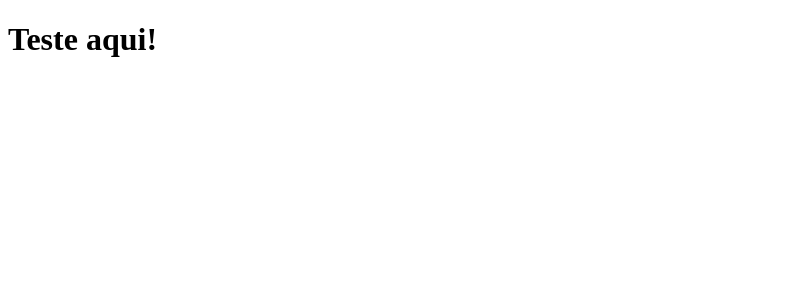
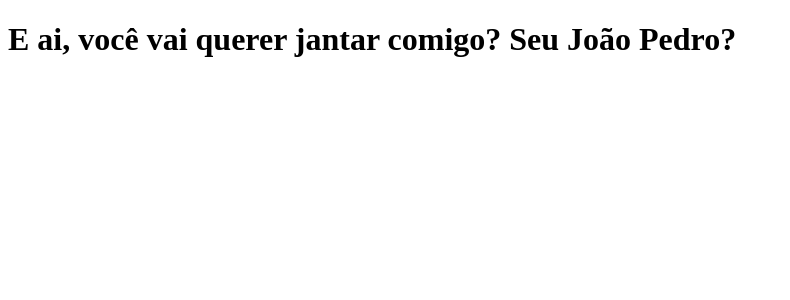
Before and after one commit to britoperes/clone-tabnews, a Next.js app: page / in a window 1280 px wide. Shown: the top 300 px of the page, without its empty margins (0-790 px from the left). Built offline with nearby package versions, Linux system fonts and the light colour scheme.

Commit message:
desafio: changing home content

```diff
--- a/pages/index.js
+++ b/pages/index.js
@@ -1,5 +1,5 @@
 function Home() {
-    return <h1>Teste aqui!</h1>
+    return <h1>E ai, você vai querer jantar comigo? Seu João Pedro?</h1>
 }
 
 export default Home;
```
